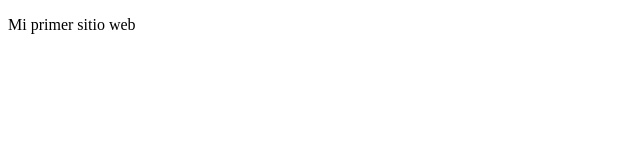
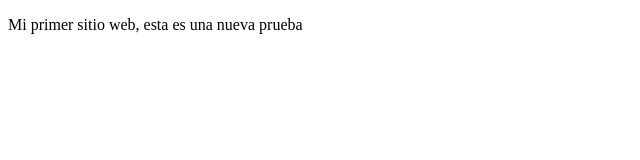
Before and after one commit to Victork1988/carpetaspruebas, a plain HTML site: page index.html in a window 1280 px wide. Shown: the whole page, without its empty margins (0-640 px from the left). Drawn offline with Linux system fonts and the light colour scheme.

Commit message:
cambio 1

```diff
--- a/index.html
+++ b/index.html
@@ -7,6 +7,6 @@
     <title>Sitio web</title>
 </head>
 <body>
-    <p>Mi primer sitio web</p>
+    <p>Mi primer sitio web, esta es una nueva prueba</p>
 </body>
 </html>
```
